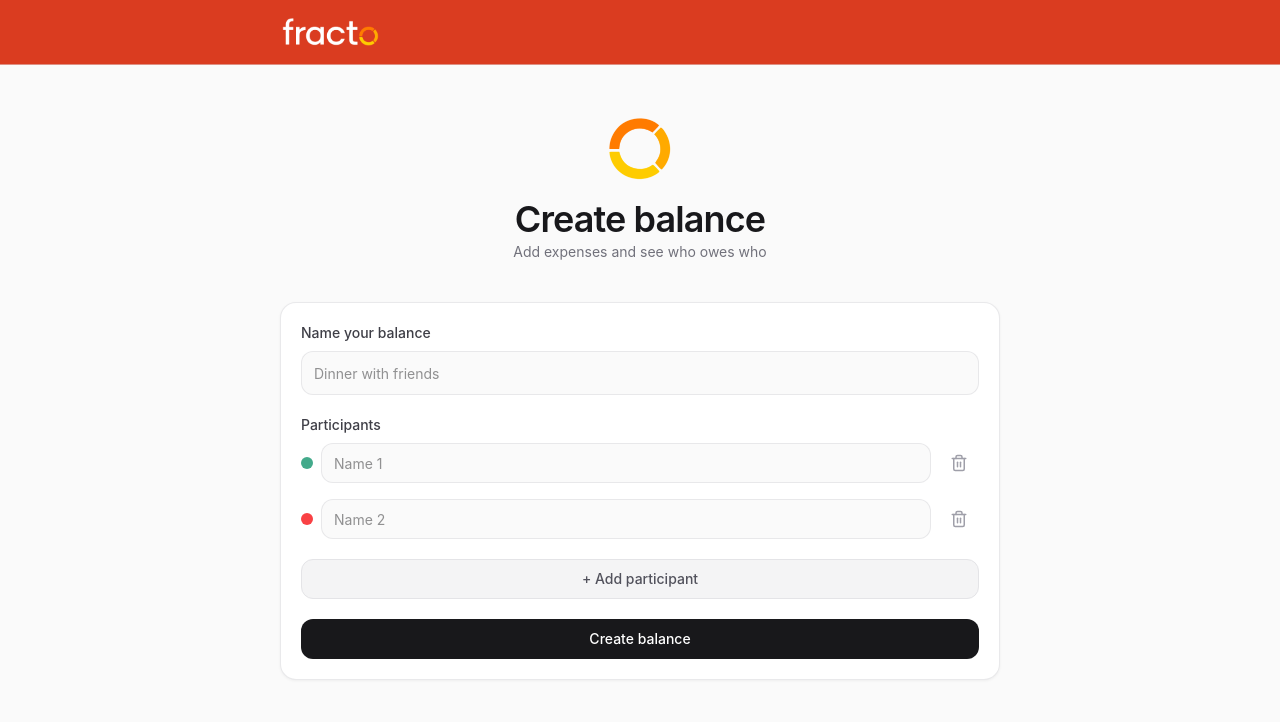
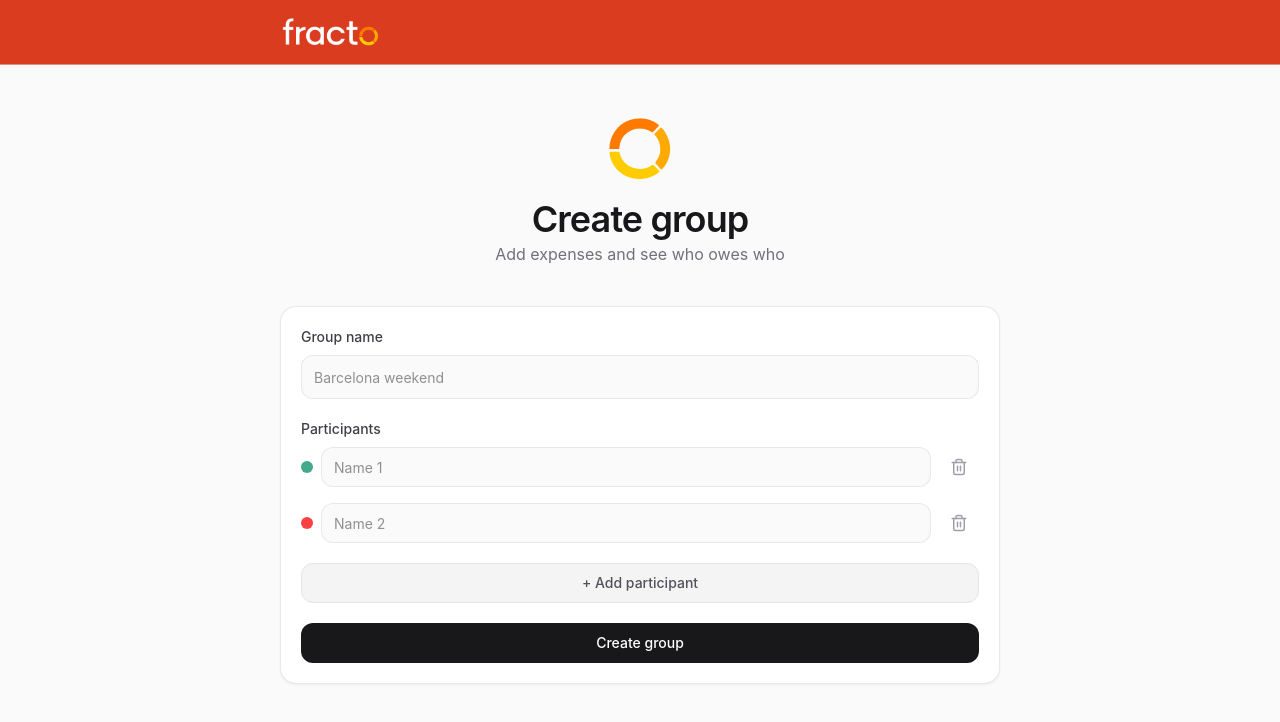
Before and after one commit to akustikoa/fracto, a React (Vite) app: page / in a window 1280 px wide. Shown: the top 722 px of the page. Built offline with nearby package versions, Linux system fonts and the light colour scheme; no server answers.

Commit message:
feat: rename "balance" to "group" across UI

```diff
--- a/src/pages/CreateGroupPage.jsx
+++ b/src/pages/CreateGroupPage.jsx
@@ -118,9 +118,9 @@ export default function CreateGroupPage({ onCreateGroup }) {
               className='h-18 w-18 mb-3 object-contain'
             />
             <h1 className='text-4xl font-semibold tracking-tight text-zinc-900 leading-tight'>
-              Create balance
+              Create group
             </h1>
-            <p className=' mb-4 text-center text-sm  text-zinc-500'>
+            <p className=' mb-4 text-center text-  text-zinc-500'>
               Add expenses and see who owes who
             </p>
           </div>
@@ -132,14 +132,14 @@ export default function CreateGroupPage({ onCreateGroup }) {
           >
             <div className='space-y-2'>
               <label className='block text-sm font-medium text-zinc-700'>
-                Name your balance
+                Group name
               </label>
               <input
                 type='text'
                 value={groupName}
                 onChange={(event) => handleGroupNameChange(event.target.value)}
                 placeholder={
-                  groupNameError ? 'Group name required' : 'Dinner with friends'
+                  groupNameError ? 'Group name required' : 'Barcelona weekend'
                 }
                 className={`h-11 w-full rounded-xl border bg-zinc-50 px-3 text-sm outline-none transition ${
                   groupNameError
@@ -211,7 +211,7 @@ export default function CreateGroupPage({ onCreateGroup }) {
               type='submit'
               className='h-10 w-full rounded-xl bg-zinc-900 px-4 text-sm font-medium text-white transition  hover:bg-zinc-800 hover:text-white'
             >
-              Create balance
+              Create group
             </button>
           </form>
 
@@ -223,7 +223,7 @@ export default function CreateGroupPage({ onCreateGroup }) {
                 className='inline-flex h-8 items-center justify-center gap-2 border border-zinc-200 rounded-full bg-zinc-100 px-4 text-sm text-zinc-600 transition hover:bg-zinc-900 hover:text-white'
               >
                 <RotateCcw className='h-4 w-4' />
-                <span>Continue last balance</span>
+                <span>Resume last group</span>
               </button>
             </div>
           )}
--- a/src/pages/DetailsPage.jsx
+++ b/src/pages/DetailsPage.jsx
@@ -139,7 +139,7 @@ export default function DetailsPage() {
             className='flex items-center justify-center gap-4 h-11 w-full rounded-xl bg-zinc-900 px-4 text-sm font-medium text-white transition hover:bg-zinc-800'
           >
             <Share2 className='h-5 w-5 shrink-0' />
-            Share balance
+            Share summary
           </button>
 
           <ParticipantBreakdown
```
